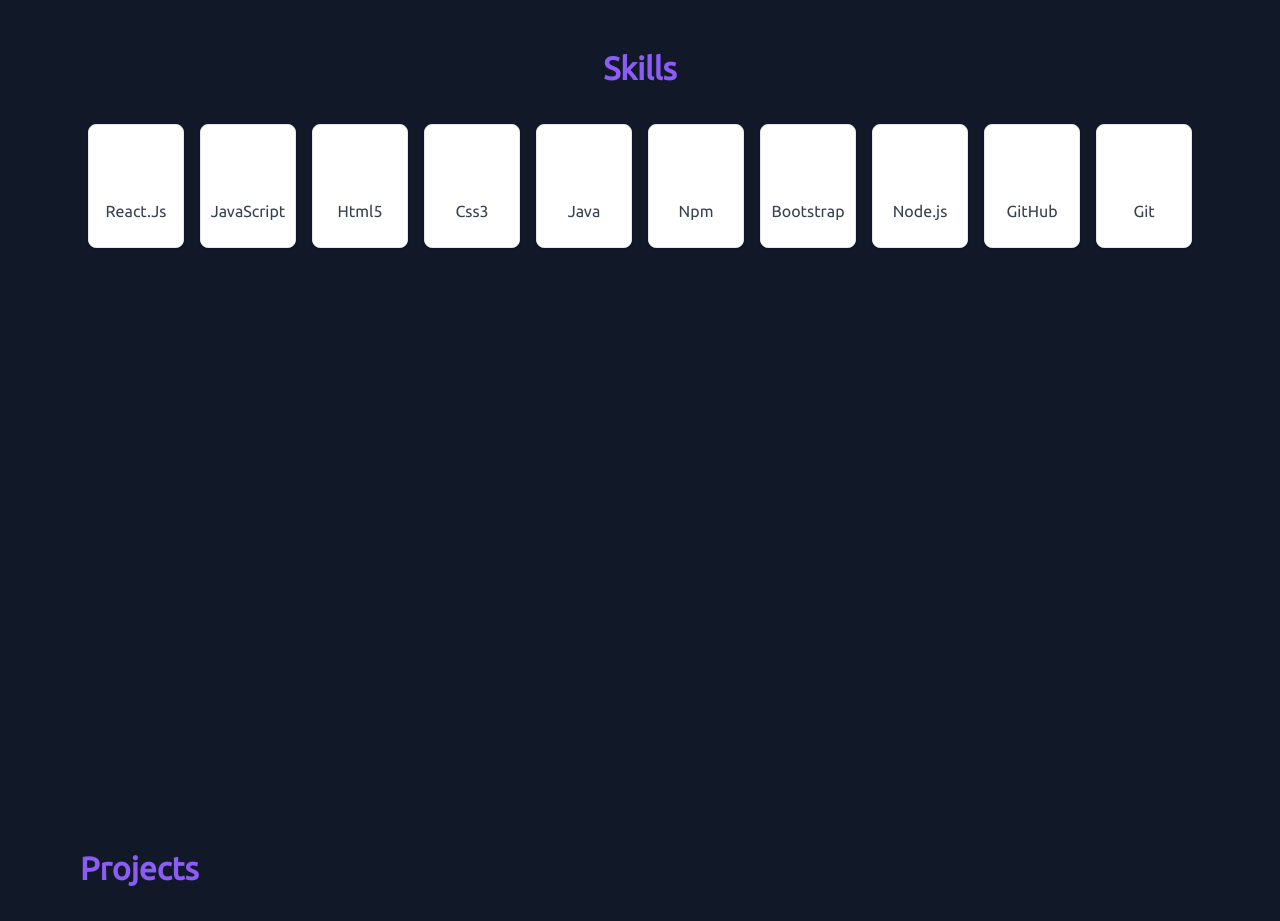
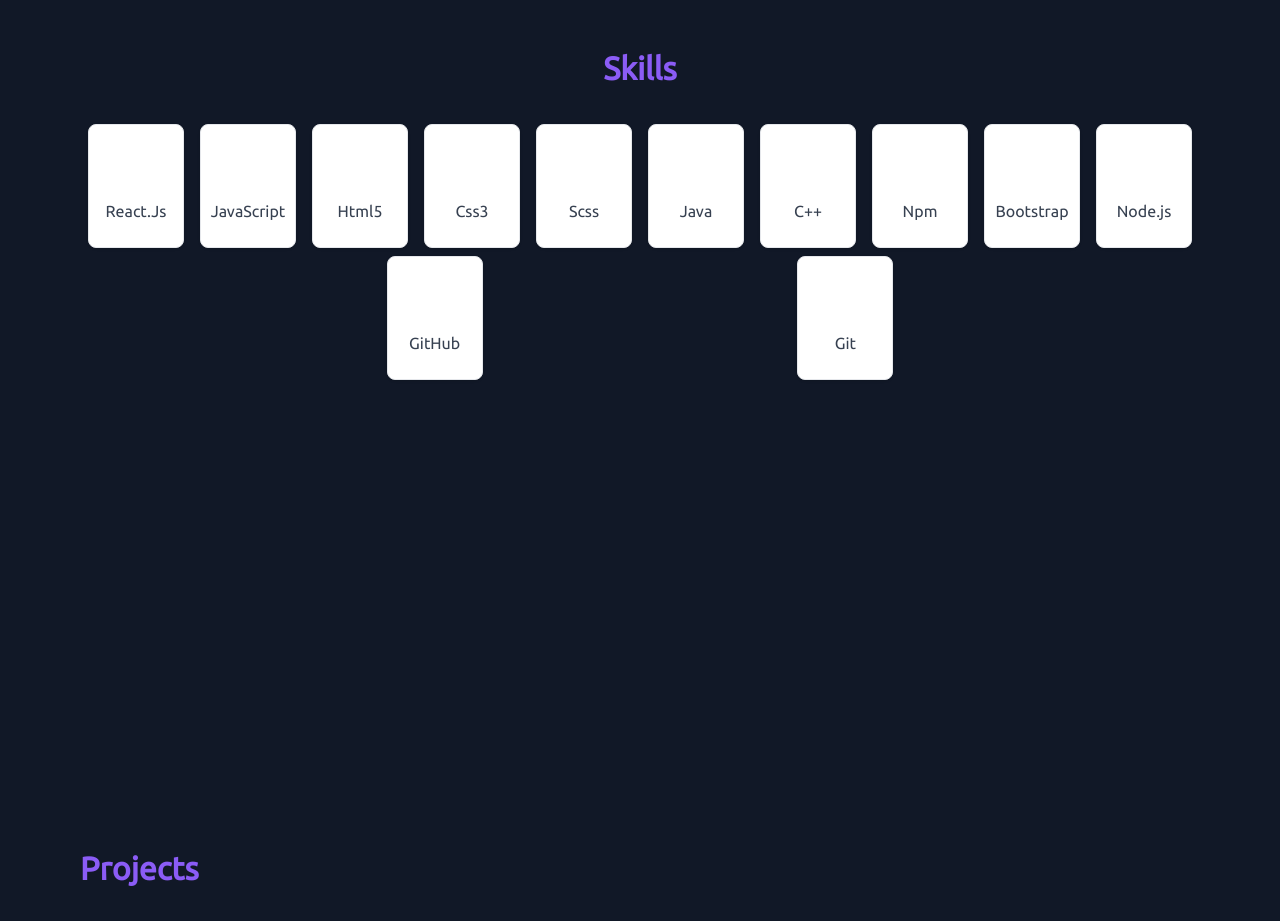
Before and after one commit to gauravxroy/react-portfolio, a React (Create React App) app: page / in a window 1280 px wide. Shown: the part 1520-2441 px from the top of the page. Built offline with nearby package versions, Linux system fonts and the light colour scheme; a web font is replaced by a local one.

Commit message:
skills updated

```diff
--- a/src/components/UI/Skills.jsx
+++ b/src/components/UI/Skills.jsx
@@ -11,14 +11,19 @@
   FaNpm,
   FaReact,
 } from "react-icons/fa";
-
+import { BsFiletypeScss } from "react-icons/bs";
+import { TbBrandCpp } from "react-icons/tb";
 const Skills = () => {
   return (
-    <section id="skills" className="bg-[#111827] h-[100vh] ">
+    <section id="skills" className="  h-[100vh] bg-[#111827]">
       <h2 className="text-violet-500 font-[800] text-[2rem]  text-underline text-center mb-[2rem]">
         Skills
       </h2>
-      <div className="container flex justify-evenly flex-wrap gap-2 cursor-pointer">
+      <div
+        className="container flex justify-evenly flex-wrap gap-2 cursor-pointer "
+        data-aos="flip-up"
+        data-aos-onDurationChange="1200"
+      >
         {/* card 1 start */}
         <div className="block max-w-[6rem] p-6  bg-white border border-gray-200 rounded-lg shadow hover:bg-gray-100 dark:bg-gray-800 dark:border-gray-700 dark:hover:bg-gray-700">
           <div>
@@ -78,10 +83,36 @@
               className="flex justify-center items-center"
               style={{ color: "white" }}
             >
+              <BsFiletypeScss size={50} />
+            </span>
+            <p className="font-normal text-gray-700 dark:text-gray-400 flex justify-center items-center">
+              Scss
+            </p>
+          </div>
+        </div>
+        <div className="block max-w-[6rem] p-6  bg-white border border-gray-200 rounded-lg shadow hover:bg-gray-100 dark:bg-gray-800 dark:border-gray-700 dark:hover:bg-gray-700">
+          <div>
+            <span
+              className="flex justify-center items-center"
+              style={{ color: "white" }}
+            >
               <FaJava size={50} />
             </span>
             <p className="font-normal text-gray-700 dark:text-gray-400 flex justify-center items-center">
               Java
+            </p>
+          </div>
+        </div>
+        <div className="block max-w-[6rem] p-6  bg-white border border-gray-200 rounded-lg shadow hover:bg-gray-100 dark:bg-gray-800 dark:border-gray-700 dark:hover:bg-gray-700">
+          <div>
+            <span
+              className="flex justify-center items-center"
+              style={{ color: "white" }}
+            >
+              <TbBrandCpp size={50} />
+            </span>
+            <p className="font-normal text-gray-700 dark:text-gray-400 flex justify-center items-center">
+              C++
             </p>
           </div>
         </div>
```
